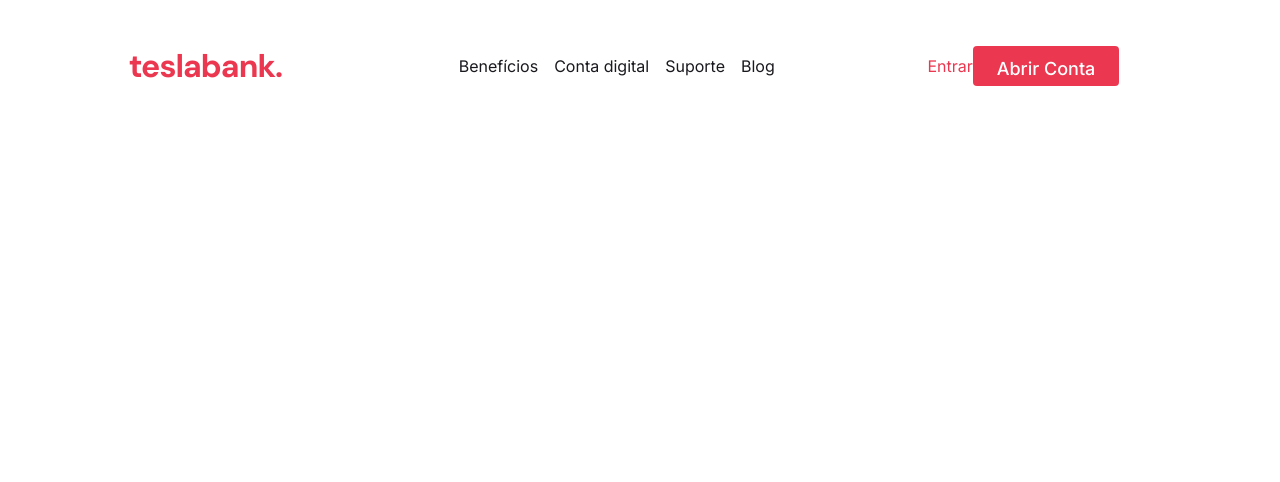
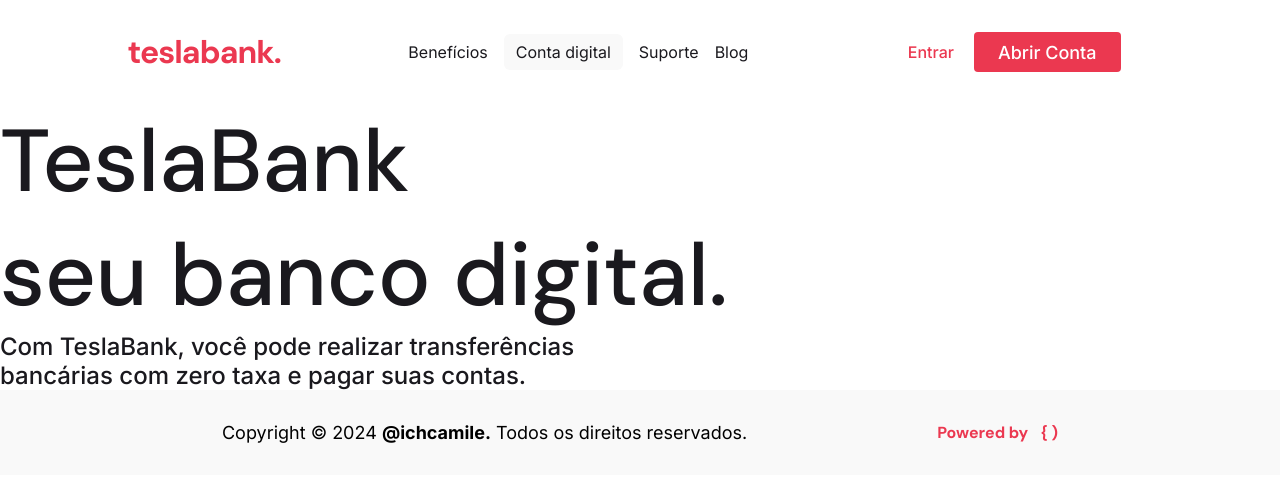
Before and after one commit to ichcamile/TeslaBank, a website built with Vite: page index.html in a window 1280 px wide. Built offline with nearby package versions, Linux system fonts and the light colour scheme.

Commit message:
feat: cria estilo header e footer

```diff
--- a/index.html
+++ b/index.html
@@ -5,18 +5,19 @@
   <meta charset="UTF-8" />
   <link rel="icon" type="image/svg+xml" href="/vite.svg" />
   <meta name="viewport" content="width=device-width, initial-scale=1.0" />
-  <link rel="stylesheet" type="text/css" href="./styles/css/style.css" media="screen" />  <title>TeslaBank</title>
+  <link rel="stylesheet" type="text/css" href="./styles/css/style.css" media="screen" />
+  <title>TeslaBank</title>
 </head>
 
 <body>
   <header>
-    <div >
-      <h2 class="titleBank" >teslabank.</h2>
+    <div>
+      <h2 class="titleBank">teslabank.</h2>
     </div>
     <div>
-      <ul >
+      <ul>
         <li>Benefícios</li>
-        <li><span>Conta digital</span></li>
+        <li><span id="contaDigital">Conta digital</span></li>
         <li>Suporte</li>
         <li>Blog</li>
       </ul>
@@ -26,6 +27,35 @@
       <button class="abrirC">Abrir Conta</button>
     </div>
   </header>
+
+  <main>
+    <div class="textoExplica">
+      <div class="tituloPa">
+        <h2 class="tituloMaior">TeslaBank <br> seu banco digital.</h2>
+        <h3 class="tituloMenor">Com TeslaBank, você pode realizar transferências  <br> bancárias com zero taxa e pagar suas contas.</h3>
+      </div>
+
+      <div class="condicoe">
+
+      </div>
+
+    </div>
+  </main>
+
+
+  <footer>
+
+
+    <p class="copyright">
+      Copyright © 2024 <strong>@ichcamile.</strong> Todos os direitos reservados.
+    </p>
+    <div class="power">
+      <p class="simbol"> Powered by </p>
+      <p> { ) </p>
+    </div>
+
+
+  </footer>
 </body>
 
 </html>
--- a/styles/sass/style.scss
+++ b/styles/sass/style.scss
@@ -1,4 +1,11 @@
 @import "../sass/variables.scss";
+
+* {
+    margin: 0;
+    padding: 0;
+    box-sizing: border-box;
+}
+
 
 header {
     display: flex;
@@ -18,14 +25,26 @@ header {
 
     ul {
         display: flex;
+        gap: 16px;
     }
 
     li {
         list-style-type: none;
-        margin-left: 16px;
+        cursor: pointer;
         color: $dark-10;
         font-family: $body-font;
 
+        #contaDigital {
+            background-color: $support-06;
+            padding: 8px 12px;
+            border-radius: 6px;
+            transition: .2s;
+        }
+
+        #contaDigital:hover {
+            transition: .2s;
+            background-color: $support-05;
+        }
     }
 
     .signup {
@@ -34,16 +53,27 @@ header {
         justify-content: center;
         align-items: center;
         padding: 32px;
+        gap: 20px;
+
+
+        .entrar {
+            font-weight: 500 !important;
+            font-family: $body-font;
+            color: $brand-color-red;
+
+        }
 
         .abrirC {
 
-                background-color:$brand-color-red;
+            background-color: $brand-color-red;
             border-radius: 4px;
             border-style: none;
             box-sizing: border-box;
             color: $white;
             cursor: pointer;
-                display: inline-block;
+            display: flex;
+            justify-content: center;
+            align-items: center;
             font-family: $body-font ;
             font-size: 18px;
             font-weight: 500;
@@ -58,13 +88,58 @@ header {
                 background-color: #F082AC;
             }
         }
-
-        .entrar{
-            font-family: $body-font;
-            color:$brand-color-red;
-
-        }
     }
 
 
 }
+
+
+main {
+
+    .tituloPa {
+        .tituloMaior {
+            color: $dark-10;
+            font-family: $heading-font;
+            font-size: 88px;
+            font-style: normal;
+            font-weight: 500;
+
+        }
+        .tituloPa{
+            padding: 16px;
+        }
+
+        .tituloMenor {
+            color: $dark-10;
+            font-family: $body-font;
+            font-size: 24px;
+            font-weight: 500;
+        }
+    }
+
+}
+
+
+footer {
+    background-color: $support-06;
+    display: flex;
+    flex-direction: row;
+    justify-content: space-evenly;
+    padding: 32px;
+
+    .copyright {
+        font-family: $body-font;
+        font-size: 18px;
+    }
+
+    .power {
+        font-family: $heading-font;
+        font-weight: 700;
+        color: $brand-color-red;
+        display: flex;
+        justify-content: center;
+        gap: 12px;
+        font-size: 16px;
+    }
+
+}
--- a/styles/sass/variables.scss
+++ b/styles/sass/variables.scss
@@ -6,6 +6,8 @@ $brand-color-red: #EB3850;
 $dark-10:#1A191E;
 $dark-20:#47464A;
 $white:#FFF;
+$support-05:#E0E0E0;
+$support-06:#F9F9F9;
 
 
 // Fontes
```
Also changed, not shown: README.md, styles/css/style.css, 1 other file. Lines whose indentation alone changed are shown as unchanged.
